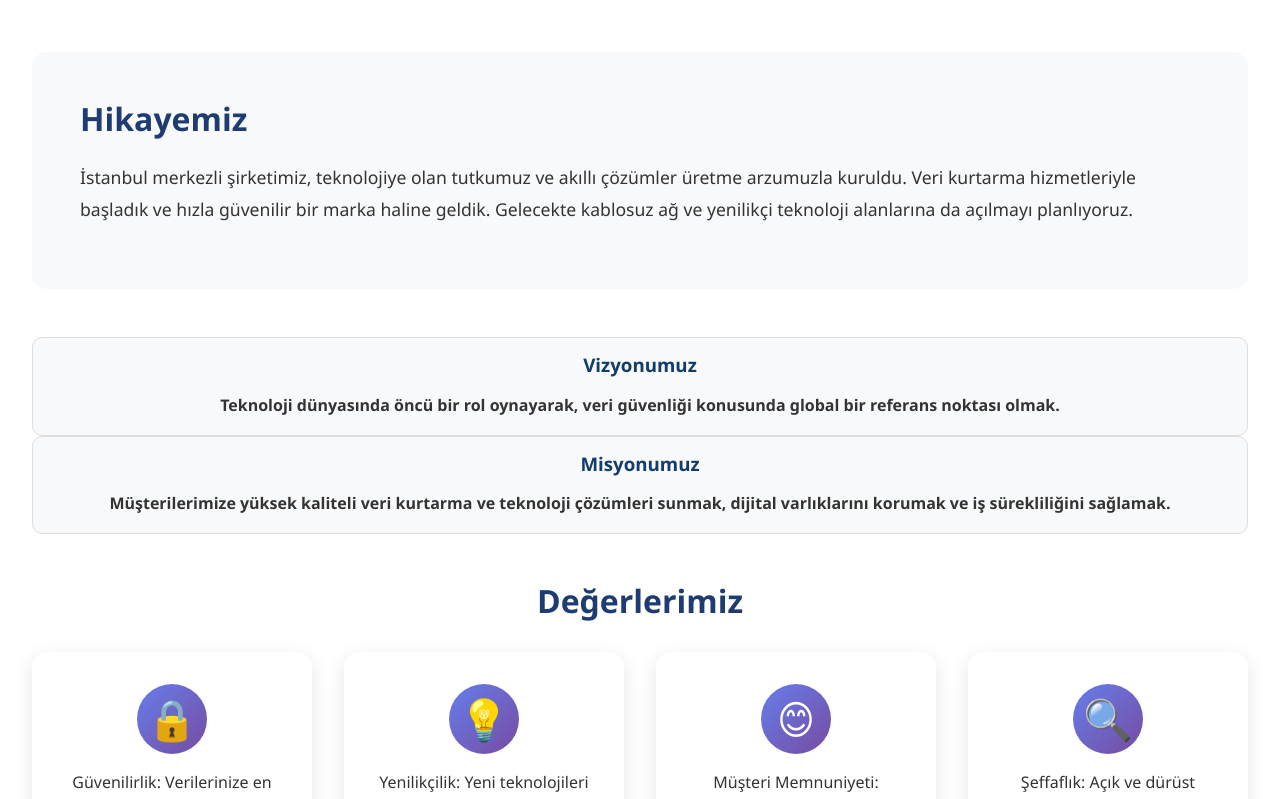
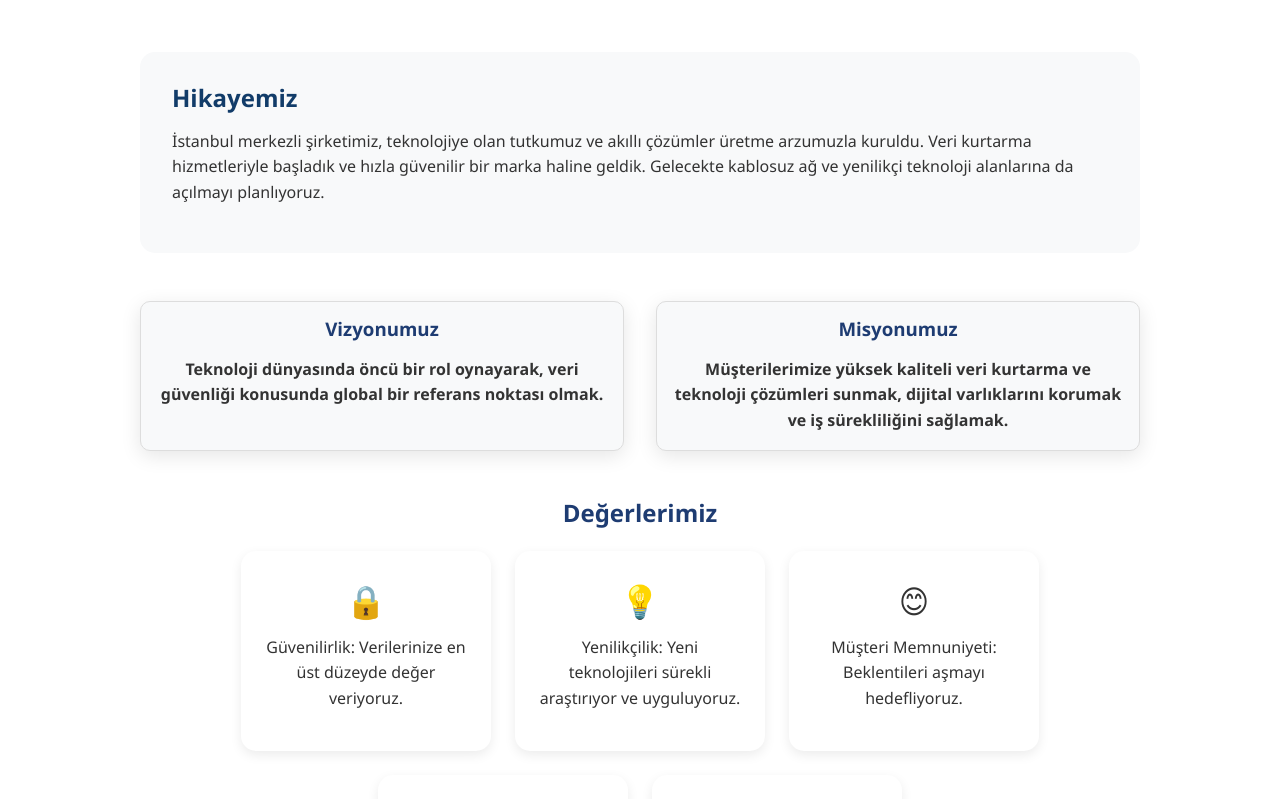
Before and after one commit to SalehKar/tekfin-website, a React (Create React App) app: page /about-us in a window 1280 px wide. Shown: the part 281-1080 px from the top of the page. Built offline with nearby package versions, Linux system fonts and the light colour scheme.

Commit message:
Update AboutUs.css

```diff
--- a/src/components/AboutUs.css
+++ b/src/components/AboutUs.css
@@ -1,138 +1,85 @@
 .about-us {
   padding: 3rem 2rem;
-  min-height: 80vh;
   display: flex;
   flex-direction: column;
+  align-items: center;
   gap: 3rem;
 }
 
 .page-title {
+  font-size: 3rem;
   text-align: center;
-  font-size: 3rem;
-  margin-bottom: 0;
-  color: #333;
+  color: #1e3c72;
   position: relative;
 }
 
 .page-title::after {
   content: '';
+  width: 80px;
+  height: 4px;
+  background: linear-gradient(135deg, #667eea 0%, #764ba2 100%);
   position: absolute;
   bottom: -10px;
   left: 50%;
   transform: translateX(-50%);
-  width: 80px;
-  height: 4px;
-  background: linear-gradient(135deg, #667eea 0%, #764ba2 100%);
   border-radius: 2px;
 }
 
-/* لم نعد بحاجة إلى عرض أفقي للرؤية والرسالة */
-.vision-mission {
-  display: block; /* بدلاً من grid */
-  margin-bottom: 0;
-}
-
-.vm-card {
-  background: white;
-  padding: 2rem;
-  border-radius: 15px;
-  box-shadow: 0 10px 30px rgba(0,0,0,0.1);
-  border: 1px solid #e9ecef;
-  margin-bottom: 2rem;
-}
-
-.vm-card h2 {
-  color: #1e3c72;
-  margin-bottom: 1rem;
-  font-size: 1.5rem;
-}
-
-.vm-card p {
-  color: #666;
-  line-height: 1.6;
-  font-size: 1.1rem;
+.section {
+  width: 100%;
+  max-width: 1000px;
 }
 
 .story {
-  background: #f8f9fa;
-  padding: 3rem;
+  background-color: #f8f9fa;
+  padding: 2rem;
   border-radius: 15px;
 }
 
-.story h2 {
-  color: #1e3c72;
-  margin-bottom: 1.5rem;
-  font-size: 2rem;
+.vision-mission {
+  display: flex;
+  justify-content: center;
+  gap: 2rem;
+  flex-wrap: wrap;
 }
 
-.story p {
-  color: #333;
-  line-height: 1.8;
-  font-size: 1.1rem;
+.card {
+  flex: 1 1 300px;
+  background: white;
+  border-radius: 15px;
+  padding: 2rem;
+  box-shadow: 0 5px 20px rgba(0,0,0,0.1);
+  border: 1px solid #e9ecef;
+}
+
+.card h3 {
+  color: #1e3c72;
+  margin-bottom: 1rem;
 }
 
 .values h2 {
   text-align: center;
   color: #1e3c72;
-  margin-bottom: 2rem;
-  font-size: 2rem;
+  margin-bottom: 1.5rem;
 }
 
 .values-grid {
-  display: grid;
-  grid-template-columns: repeat(auto-fit, minmax(250px, 1fr));
-  gap: 2rem;
+  display: flex;
+  flex-wrap: wrap;
+  gap: 1.5rem;
+  justify-content: center;
 }
 
 .value-item {
   background: white;
-  padding: 2rem;
+  padding: 1.5rem;
   border-radius: 15px;
-  box-shadow: 0 5px 20px rgba(0,0,0,0.1);
+  box-shadow: 0 4px 12px rgba(0,0,0,0.08);
   text-align: center;
-  transition: transform 0.3s ease;
-}
-
-.value-item:hover {
-  transform: translateY(-5px);
+  width: 250px;
 }
 
 .value-icon {
-  font-size: 2.5rem;
-  margin-bottom: 1rem;
-  display: inline-block;
-  padding: 1rem;
-  background: linear-gradient(135deg, #667eea 0%, #764ba2 100%);
-  border-radius: 50%;
-  color: white;
-  width: 70px;
-  height: 70px;
-  display: flex;
-  align-items: center;
-  justify-content: center;
-  margin: 0 auto 1rem;
+  font-size: 2rem;
+  margin-bottom: 0.5rem;
 }
-
-.value-item p {
-  color: #333;
-  line-height: 1.6;
-  font-weight: 500;
-}
-
-@media (max-width: 768px) {
-  .about-us {
-    padding: 2rem 1rem;
-  }
-
-  .page-title {
-    font-size: 2rem;
-  }
-
-  .story {
-    padding: 2rem;
-  }
-
-  .values-grid {
-    grid-template-columns: 1fr;
-  }
-}
```
